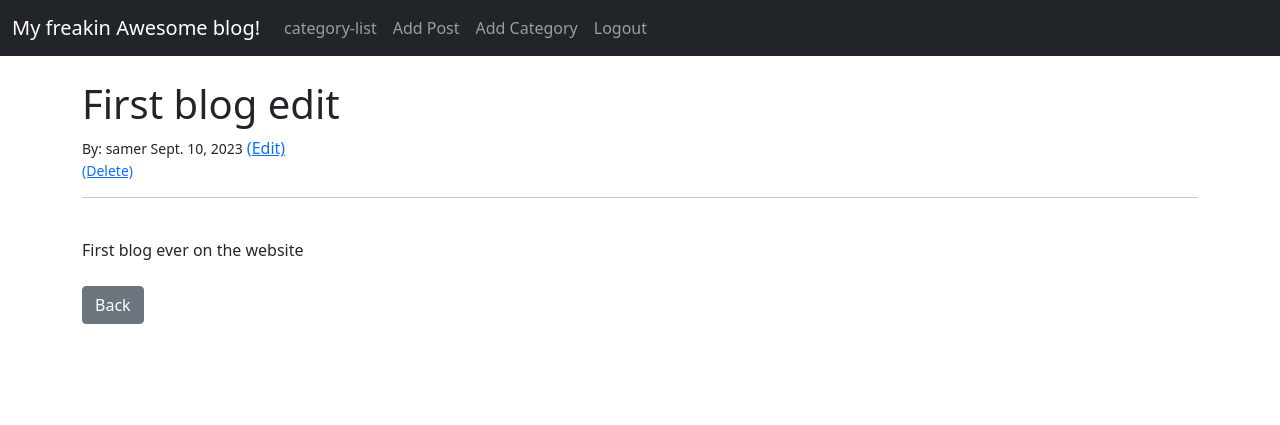
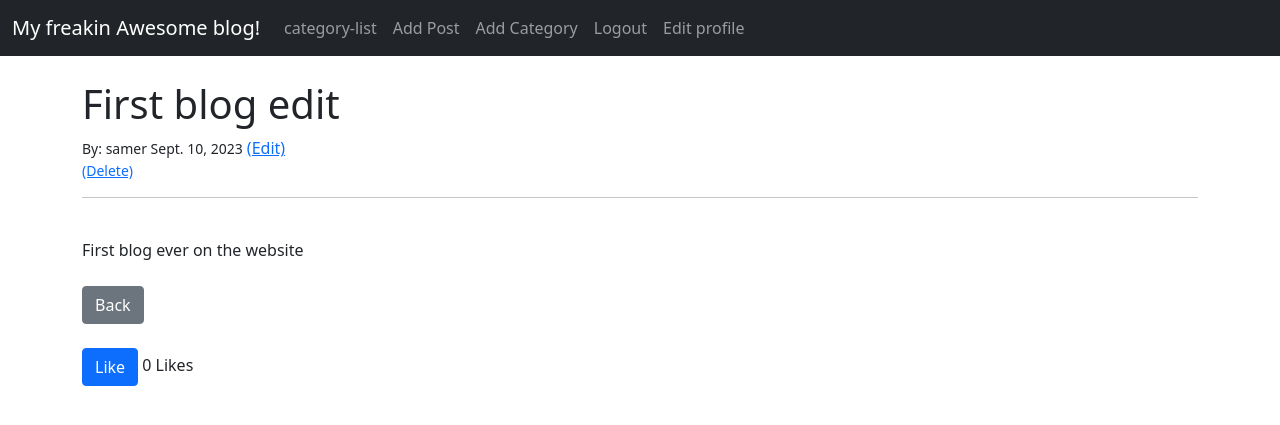
Before and after one commit to Samer98/simpleblog, a Django app: page /article/1 in a window 1280 px wide. Shown: the top 425 px of the page. Run offline with Django 4.2, Linux system fonts and the light colour scheme; a user stored in the database is signed in; data comes from the database, SQL or seed files in the repository; both versions use the stored data as it was after the commit; some libraries are stand-ins or nearby versions.

Commit message:
Adding profile page

```diff
--- a/ablog/settings.py
+++ b/ablog/settings.py
@@ -40,6 +40,7 @@ INSTALLED_APPS = [
     'django.contrib.sessions',
     'django.contrib.messages',
     'django.contrib.staticfiles',
+    'ckeditor',
     'theblog',
     'members',
 ]
--- a/members/urls.py
+++ b/members/urls.py
@@ -1,9 +1,10 @@
 from django.contrib import admin
 from django.urls import path , include
-from .views import UserRegisterView
+from .views import UserRegisterView,UserEditView
 
 
 urlpatterns = [
-    path('register/',UserRegisterView.as_view(), name='register')
+    path('register/',UserRegisterView.as_view(), name='register'),
+    path('edit_profile/',UserEditView.as_view(), name='edit_profile'),
     # AddPostView
 ]
--- a/theblog/forms.py
+++ b/theblog/forms.py
@@ -15,7 +15,8 @@ class PostForm(forms.ModelForm):
         widgets = {
             'title': forms.TextInput(attrs={'class':'form-control'}),
             'title_tag': forms.TextInput(attrs={'class': 'form-control'}),
-            'author': forms.Select(attrs={'class': 'form-control'}),
+            'author': forms.TextInput(attrs={'class': 'form-control','value':"",'id':'elder','type':'hidden'}),
+            # 'author': forms.Select(attrs={'class': 'form-control'}),
             'category': forms.Select(choices=choice_list,attrs={'class': 'form-control'}),
             'body': forms.Textarea(attrs={'class': 'form-control'}),
         }
--- a/theblog/models.py
+++ b/theblog/models.py
@@ -1,6 +1,7 @@
 from django.db import models
 from django.contrib.auth.models import User
 from django.urls import reverse
+from ckeditor.fields import RichTextField
 from datetime import datetime,date
 # Create your models here.
 
@@ -15,10 +16,14 @@ class Post(models.Model):
     title = models.CharField(max_length=255)
     title_tag = models.CharField(max_length=255)
     author = models.ForeignKey(User,on_delete=models.CASCADE)
-    body = models.TextField()
+    # body = models.TextField()
+    body = RichTextField(blank=True,null=True)
     post_date = models.DateField(auto_now_add=True)
+    category = models.CharField(max_length=255,default='coding')
+    likes = models.ManyToManyField(User,related_name="blog_posts")
 
-    category = models.CharField(max_length=255,default='coding')
+    def total_likes(self):
+        return self.likes.count()
     def __str__(self):
         return self.title + ' | ' + str(self.author)
 
--- a/theblog/templates/article_details.html
+++ b/theblog/templates/article_details.html
@@ -7,7 +7,7 @@
 {% block content %}
 
 
-<h1>{{post.title}}</h1>
+    <h1>{{post.title}}</h1>
     <small> By: {{post.author}} {{post.post_date}}</small>
     {% if user.is_authenticated%}
         {% if user.id == post.author.id %}
@@ -18,11 +18,26 @@
     <br/>
     {% endif %}
 
-<hr>
-<br/>
-{{post.body}}
+    <hr>
+    <br/>
+    {{post.body|safe}}
 
-<br/><br/>
-<a href="{% url 'home'%}" class="btn btn-secondary">Back</a>
+    <br/><br/>
+    <a href="{% url 'home'%}" class="btn btn-secondary">Back</a>
+    <br/><br/>
+    {% if user.is_authenticated%}
+        <form action ="{% url 'like_post' post.pk %}" method="POST">
+            {% csrf_token %}
+            {% if liked%}
+                <button type="submit" , name = 'post_id' , value="{{ post.id }}", class ="btn btn-danger"> UnLike </button>
+            {% else %}
 
+                <button type="submit" , name = 'post_id' , value="{{ post.id }}", class ="btn btn-primary"> Like </button>
+
+            {% endif %}
+            {{total_likes}} Likes
+        </form>
+    {% else %}
+    <small>  <a href="{% url 'login'%}"> Login</a> to like </small> -------- <small> number of likes {{total_likes}}  </small>
+    {% endif %}
 {% endblock %}
--- a/theblog/templates/base.html
+++ b/theblog/templates/base.html
@@ -69,6 +69,10 @@
 
           <li class="nav-item">
           <a class="nav-link" href="{% url 'logout'%}">Logout</a>
+        </li>
+
+          <li class="nav-item">
+          <a class="nav-link" href="{% url 'edit_profile'%}">Edit profile</a>
         </li>
 
         {%else%}
--- a/theblog/templates/home.html
+++ b/theblog/templates/home.html
@@ -15,8 +15,8 @@
             {% endif %}
         {% endif %}
         <br/>
-    {{post.body |slice:":200"}} </li>
-
+    {{post.body |safe |slice:":200"}} </li>
+----------------------------------------------------------------------------------------------------
 {% endfor %}
 </ul>
 
--- a/theblog/templates/update_post.html
+++ b/theblog/templates/update_post.html
@@ -12,6 +12,7 @@
         <div class = "form-group">
             <form method="POST">
                 {% csrf_token %}
+                {{ form.media }}
                 {{ form.as_p }}
                 <button class="btn btn-secondary">Update</button>
             </form>
--- a/theblog/urls.py
+++ b/theblog/urls.py
@@ -1,7 +1,7 @@
 from django.contrib import admin
 from django.urls import path , include
 from . import views
-from .views import HomeView , ArticleDetailView , AddPostView , UpdatePostView , DeletePostView , AddCategoryView , CategoryView , CategoryListView
+from .views import HomeView , ArticleDetailView , AddPostView , UpdatePostView , DeletePostView , AddCategoryView , CategoryView , CategoryListView,LikeView
 
 urlpatterns = [
     path('',HomeView.as_view(), name='home'),
@@ -12,5 +12,6 @@ urlpatterns = [
     path('article/<int:pk>/remove', DeletePostView.as_view(), name='delete_post'),
     path('category/<str:cats>/', CategoryView, name='category'),
     path('category-list/', CategoryListView, name='category-list'),
+    path('like/<int:pk>',LikeView, name='like_post'),
     # AddPostView
 ]
--- a/theblog/views.py
+++ b/theblog/views.py
@@ -1,14 +1,26 @@
-from django.shortcuts import render
+from django.shortcuts import render, get_object_or_404
 from django.views.generic import ListView,DetailView,CreateView,UpdateView,DeleteView
 from .models import Post , Category
 from .forms import PostForm , EditPostForm
-from django.urls import reverse_lazy
+from django.urls import reverse_lazy , reverse
+from django.http import HttpResponseRedirect
 # Create your views here.
 
 # def home(request):
 #     return render(request,'home.html',{})
 
 
+def LikeView(request,pk):
+    post = get_object_or_404(Post,id=request.POST.get('post_id'))
+    liked = False
+    if post.likes.filter(id=request.user.id).exists():
+        post.likes.remove(request.user)
+        liked = False
+    else:
+        post.likes.add(request.user)
+        liked = True
+
+    return  HttpResponseRedirect(reverse('article-detail',args=[str(pk)]))
 class HomeView(ListView):
     model = Post
     template_name = 'home.html'
@@ -27,6 +39,25 @@ def CategoryListView(request):
 class ArticleDetailView(DetailView):
     model = Post
     template_name = 'article_details.html'
+
+    # def get_context_data(self, *args, **kwargs):
+    #     cat_menu = Category.objects.all()
+    #     context = super(ArticleDetailView,self).get_context_data(*args, **kwargs)
+    #     context["cat_menu"] = cat_menu
+    #     return context
+    def get_context_data(self, *args, **kwargs):
+        context = super(ArticleDetailView, self).get_context_data(*args, **kwargs)
+        stuff = get_object_or_404(Post,id=self.kwargs['pk'])
+        total_likes = stuff.total_likes()
+        liked = False
+        if stuff.likes.filter(id=self.request.user.id).exists():
+            liked = True
+        context["total_likes"] = total_likes
+        context['liked'] = liked
+        return context
+
+
+
 
 class AddPostView(CreateView):
     model = Post
```
Also changed, not shown: members/forms.py (added, +20 -0 lines), members/templates/registration/edit_profile.html (added, +18 -0 lines), members/views.py (+12 -2 lines), theblog/templates/add_post.html (+7 -0 lines), db.sqlite3.
